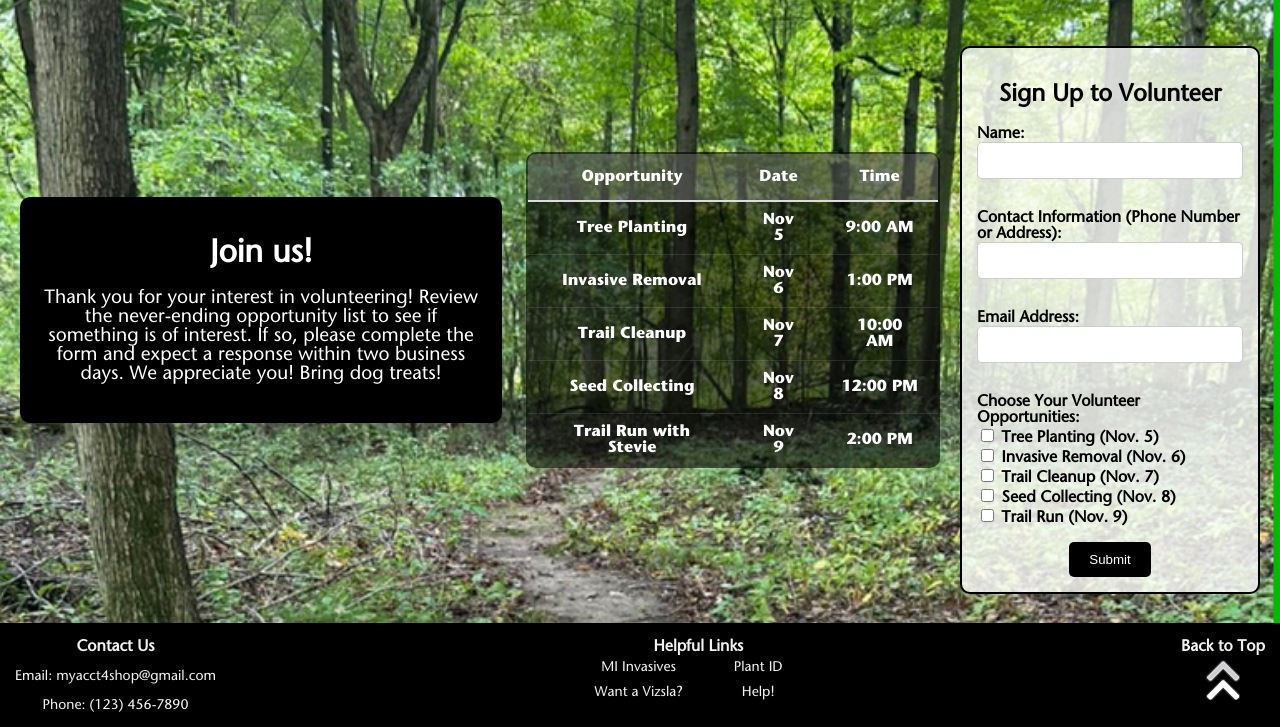
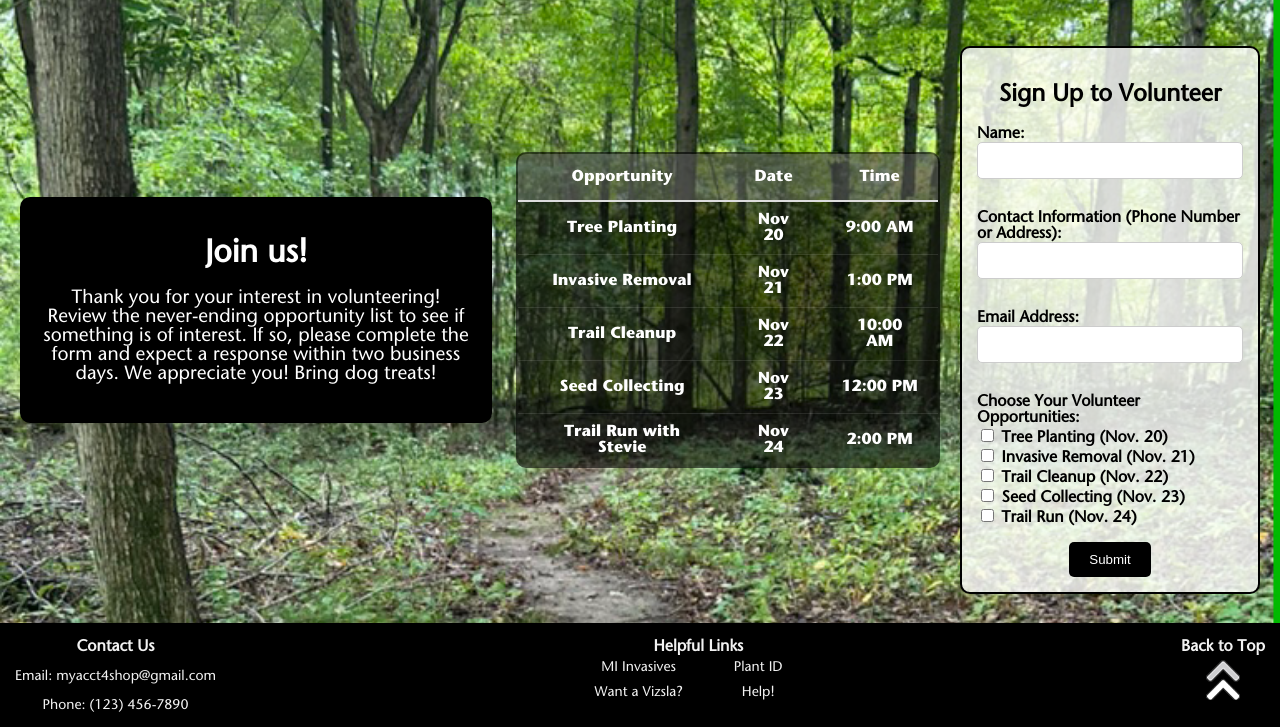
Before and after one commit to tfabe/forest.github.io, a plain HTML site: page volunteer.html in a window 1280 px wide. Shown: the part 73-800 px from the top of the page. Drawn offline with Linux system fonts and the light colour scheme.

Commit message:
Update volunteer.html

```diff
--- a/volunteer.html
+++ b/volunteer.html
@@ -63,27 +63,27 @@
             <tbody>
                 <tr>
                     <td data-label="Opportunity">Tree Planting</td>
-                    <td data-label="Date">Nov 5</td>
+                    <td data-label="Date">Nov 20</td>
                     <td data-label="Time">9:00 AM</td>
                 </tr>
                 <tr>
                     <td data-label="Opportunity">Invasive Removal</td>
-                    <td data-label="Date">Nov 6</td>
+                    <td data-label="Date">Nov 21</td>
                     <td data-label="Time">1:00 PM</td>
                 </tr>
                 <tr>
                     <td data-label="Opportunity">Trail Cleanup</td>
-                    <td data-label="Date">Nov 7</td>
+                    <td data-label="Date">Nov 22</td>
                     <td data-label="Time">10:00 AM</td>
                 </tr>
                 <tr>
                     <td data-label="Opportunity">Seed Collecting</td>
-                    <td data-label="Date">Nov 8</td>
+                    <td data-label="Date">Nov 23</td>
                     <td data-label="Time">12:00 PM</td>
                 </tr>
                 <tr>
                     <td data-label="Opportunity">Trail Run with Stevie</td>
-                    <td data-label="Date">Nov 9</td>
+                    <td data-label="Date">Nov 24</td>
                     <td data-label="Time">2:00 PM</td>
                 </tr>
             </tbody>
@@ -106,19 +106,19 @@
 
                     <label>Choose Your Volunteer Opportunities:</label><br>
                     <input type="checkbox" id="tree-planting" name="opportunities" value="Tree Planting">
-                    <label for="tree-planting">Tree Planting (Nov. 5)</label><br>
+                    <label for="tree-planting">Tree Planting (Nov. 20)</label><br>
 
                     <input type="checkbox" id="invasive-removal" name="opportunities" value="Invasive Removal">
-                    <label for="invasive-removal">Invasive Removal (Nov. 6)</label><br>
+                    <label for="invasive-removal">Invasive Removal (Nov. 21)</label><br>
 
                     <input type="checkbox" id="trail-cleanup" name="opportunities" value="Trail Cleanup">
-                    <label for="trail-cleanup">Trail Cleanup (Nov. 7)</label><br>
+                    <label for="trail-cleanup">Trail Cleanup (Nov. 22)</label><br>
 
                     <input type="checkbox" id="seed-collecting" name="opportunities" value="Seed Collecting">
-                    <label for="seed-collecting">Seed Collecting (Nov. 8)</label><br>
+                    <label for="seed-collecting">Seed Collecting (Nov. 23)</label><br>
 
                     <input type="checkbox" id="trail-run" name="opportunities" value="Trail Run">
-                    <label for="trail-run">Trail Run (Nov. 9)</label><br><br>
+                    <label for="trail-run">Trail Run (Nov. 24)</label><br><br>
 
                     <input type="submit" value="Submit">
                     </form>
```
